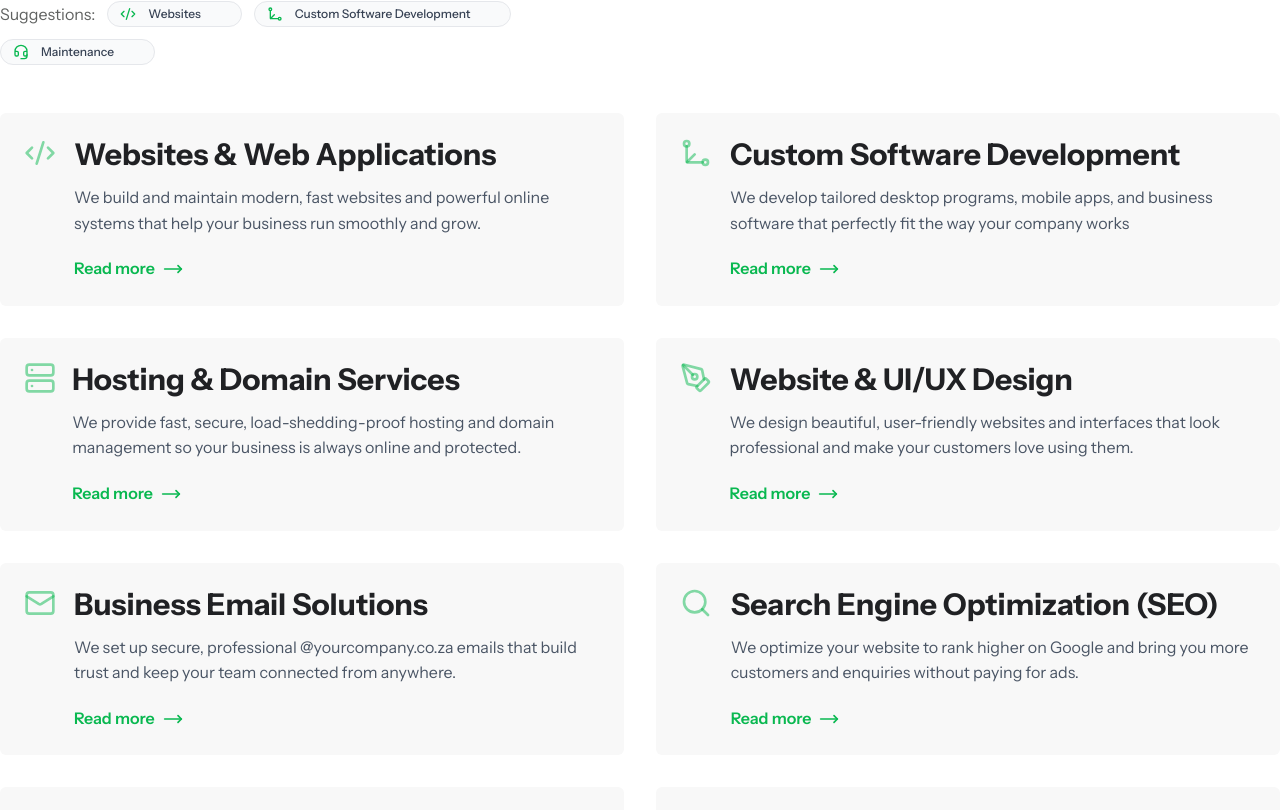
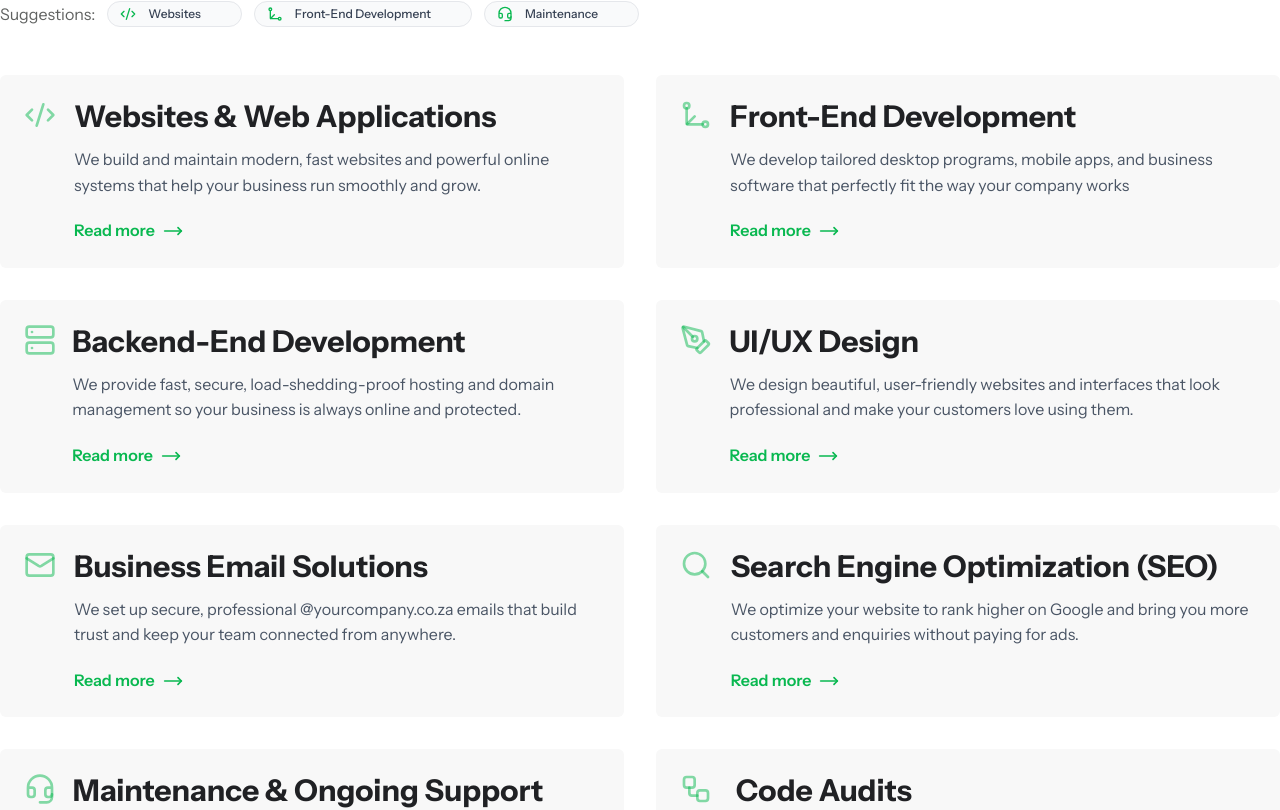
Before and after one commit to OceanOfTechsa/oceanoftechWebsite, a Next.js app: page /services in a window 1280 px wide. Shown: the part 711-1521 px from the top of the page. Built offline with nearby package versions, Linux system fonts and the light colour scheme.

Commit message:
Fix: Content updated

```diff
--- a/app/(pages)/blog/page.tsx
+++ b/app/(pages)/blog/page.tsx
@@ -2,7 +2,6 @@ import Link from "next/link";
 import Image from "next/image";
 import { Metadata } from "next";
 import {JSX} from "react";
-import {GoDotFill} from "react-icons/go";
 
 export const metadata: Metadata = {
     title: "Blog",
@@ -12,7 +11,6 @@ const BlogPage = (): JSX.Element => {
 
     return (
         <div className="flex flex-col w-full">
-
             <section className="flex flex-col w-full justify-between items-start gap-3 max-w-7xl mx-auto px-6 py-16">
                 <ul className="flex items-center space-x-2">
                     <li className="hover:text-[#0b9944] dark:hover:text-[#09b850] transition-colors duration-500 ease-in-out">
@@ -31,11 +29,8 @@ const BlogPage = (): JSX.Element => {
                 </p>
             </section>
 
-            <section className="w-full bg-gray-50 dark:bg-[#0f172a] py-16">
-
+            <section className="w-full py-16">
                 <div className="max-w-7xl mx-auto px-6 grid md:grid-cols-2 lg:grid-cols-3 gap-8">
-
-
                     <div className="bg-white dark:bg-[#1e293b] rounded-xl shadow-md overflow-hidden hover:shadow-xl transition duration-300">
                         <Image
                             src = "/blog/blog.jpg"
--- a/app/(pages)/team/page.tsx
+++ b/app/(pages)/team/page.tsx
@@ -83,14 +83,14 @@ const TeamPage = (): JSX.Element => {
     {
       name: "Sithuliso",
       surname: "Zulu",
-      role: "Founder / Software Developer",
+      role: "Senior Software Developer",
       img: "/team/Mondli.jpg",
       socials: [{ type: "instagram", href: "#" },{ type: "facebook", href: "#" },{ type: "twitter", href: "#" },{ type: "linkedin", href: "#" }],
     },
     {
       name: "Sanele",
       surname: "Jeza",
-      role: "Co-Founder / Software Developer",
+      role: "Senior Software Developer",
       img: "/team/sanele.jpeg",
       socials: [{ type: "instagram", href: "#" },{ type: "facebook", href: "#" },{ type: "twitter", href: "#" }, { type: "linkedin", href: "#" }],
     },
--- a/components/TestimonialCarousel.tsx
+++ b/components/TestimonialCarousel.tsx
@@ -69,7 +69,7 @@ export default function TestimonialCarousel({shadesBg = "#fff", showFullCard = f
                 className="grid grid-cols-1 md:grid-cols-2 min-h-[200px] relative"
             >
                 {
-                    showFullCard == false ?
+                    !showFullCard ?
                         <>
                             {currentItems.map((review, i) => (
                                 <div key={i} className="flex-shrink-0 basis-[85%] md:basis-[48%] lg:basis-[45%] p-3 ">
@@ -131,7 +131,7 @@ export default function TestimonialCarousel({shadesBg = "#fff", showFullCard = f
                                       <div className="flex items-center gap-3">
                                           <Image
                                               src={review.avatar}
-                                              className="w-10 h-10 rounded-sm object-cover"
+                                              className="w-10 h-10 rounded-sm object-fill"
                                               alt={review.name}
                                               title="review photo"
                                               placeholder="blur"
--- a/components/ui/flip-words.tsx
+++ b/components/ui/flip-words.tsx
@@ -1,6 +1,6 @@
 "use client";
-import React, { useCallback, useEffect, useRef, useState } from "react";
-import { AnimatePresence, motion, LayoutGroup } from "motion/react";
+import React, { useCallback, useEffect, useState } from "react";
+import { AnimatePresence, motion } from "motion/react";
 import { cn } from "@/lib/utils";
 
 export const FlipWords = ({
@@ -49,14 +49,14 @@ export const FlipWords = ({
           stiffness: 100,
           damping: 10,
         }}
-        exit={{
-          opacity: 0,
-          y: -40,
-          x: 40,
-          filter: "blur(8px)",
-          scale: 2,
-          position: "absolute",
-        }}
+        // exit={{
+        //   opacity: 0,
+        //   y: -40,
+        //   x: 40,
+        //   filter: "blur(8px)",
+        //   scale: 2,
+        //   position: "absolute",
+        // }}
         className={cn(
           "z-10 inline-block relative text-left text-neutral-900 dark:text-neutral-100 px-2",
           className
--- a/lib/ServicesData.ts
+++ b/lib/ServicesData.ts
@@ -27,7 +27,7 @@ export type Service = {
     },
     {
       id: 2,
-      title: "Custom Software Development",
+      title: "Front-End Development",
       slug: "software-development",
       description: "We develop tailored desktop programs, mobile apps, and business software that perfectly fit the way your company works",
       iconName: "scale-3d",
@@ -35,7 +35,7 @@ export type Service = {
     },
     {
       id: 3,
-      title: "Hosting & Domain Services",
+      title: "Backend-End Development",
       slug: "hosting",
       description: "We provide fast, secure, load-shedding-proof hosting and domain management so your business is always online and protected.",
       iconName: "server",
@@ -43,7 +43,7 @@ export type Service = {
     },
     {
       id: 4,
-      title: "Website & UI/UX Design",
+      title: "UI/UX Design",
       slug: "design-services",
       description: "We design beautiful, user-friendly websites and interfaces that look professional and make your customers love using them.",
       iconName: "pen-tool",
@@ -75,7 +75,7 @@ export type Service = {
     },
     {
       id: 8,
-      title: "Automation & Integrations",
+      title: "Code Audits",
       slug: "automation",
       description: "We connect your systems and automate repetitive tasks so you save time, reduce mistakes and cut costs",
       iconName: "workflow",
```
Also changed, not shown: package.json (+11 -2 lines).
